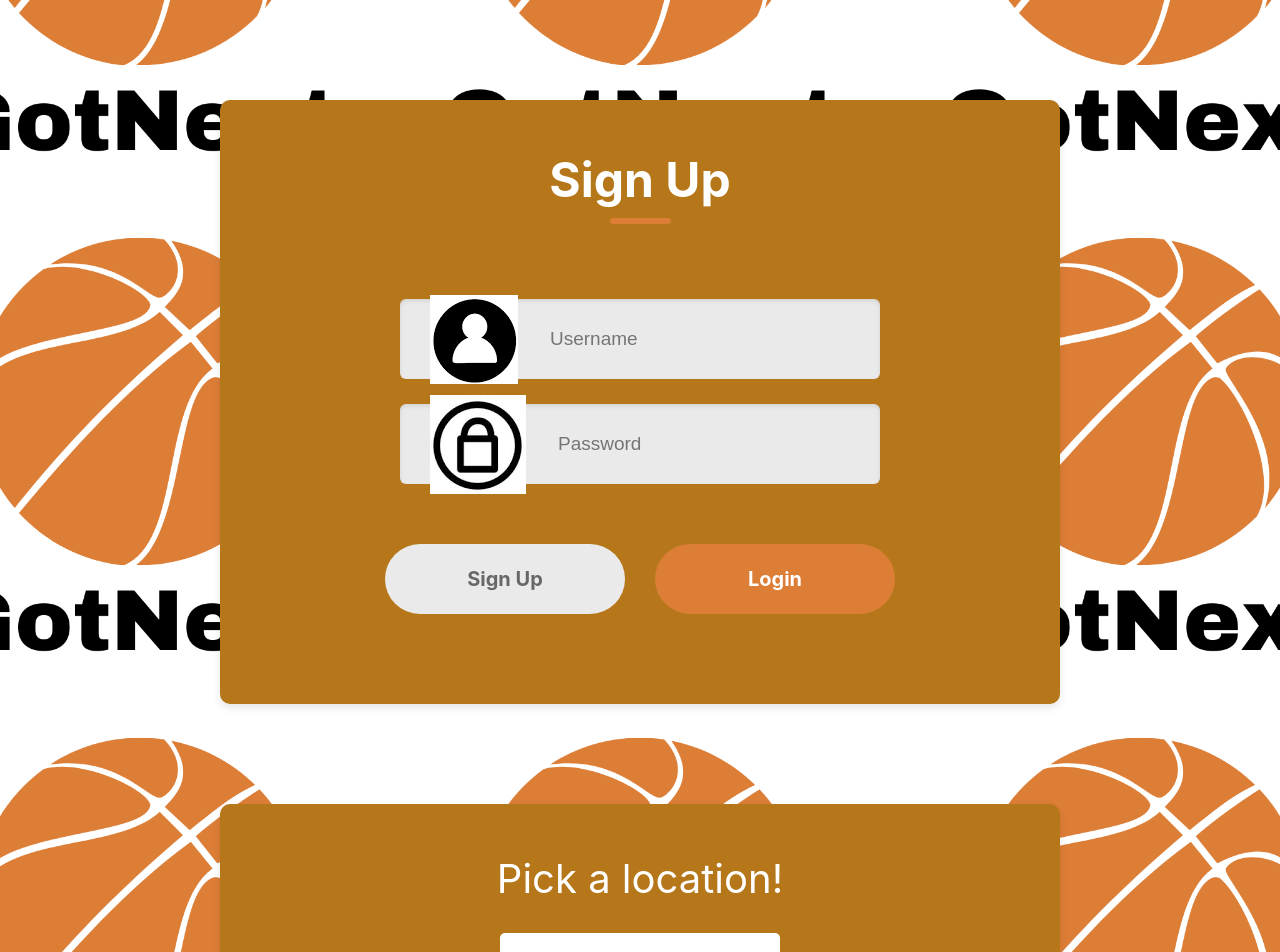
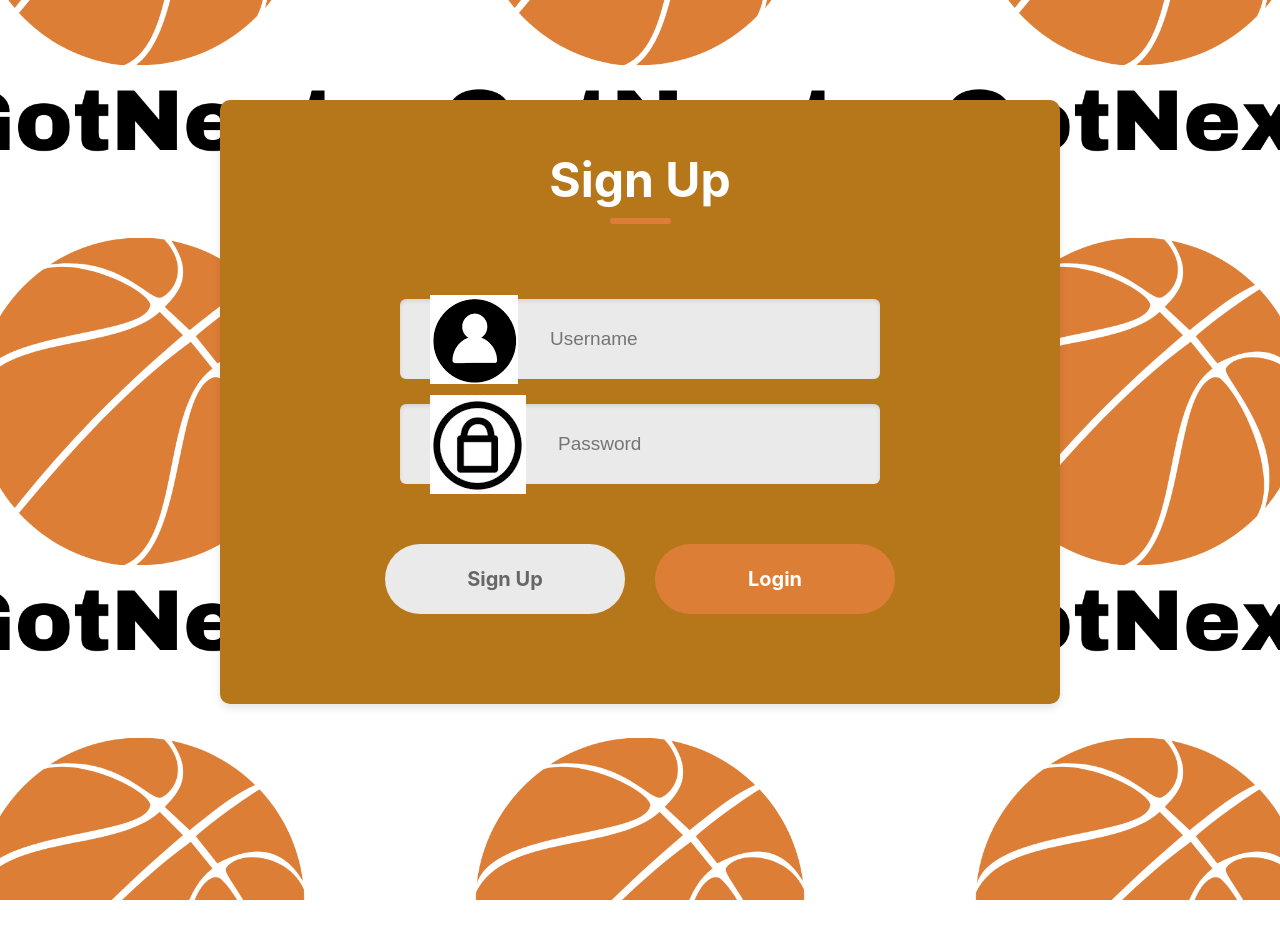
Before and after one commit to SquintyBoi/DubHacks, a React (Create React App) app: page / in a window 1280 px wide. Shown: the top 952 px of the page. After the commit the page ends 900 px from the top, so only its background shows below. Built offline with nearby package versions, Linux system fonts and the light colour scheme.

Commit message:
Update App.js

```diff
--- a/src/App.js
+++ b/src/App.js
@@ -20,7 +20,6 @@ function App() {
         <Route path="/home" element={<HomePage />} />
       </Routes>
       <Routes>
-        <Route path="/" element={<HomePage />} />
         <Route path="/seattle" element={<SeattlePage />} />
         <Route path="/renton" element={<RentonPage />} />
         <Route path="/bellevue" element={<BellevuePage />} />
```
